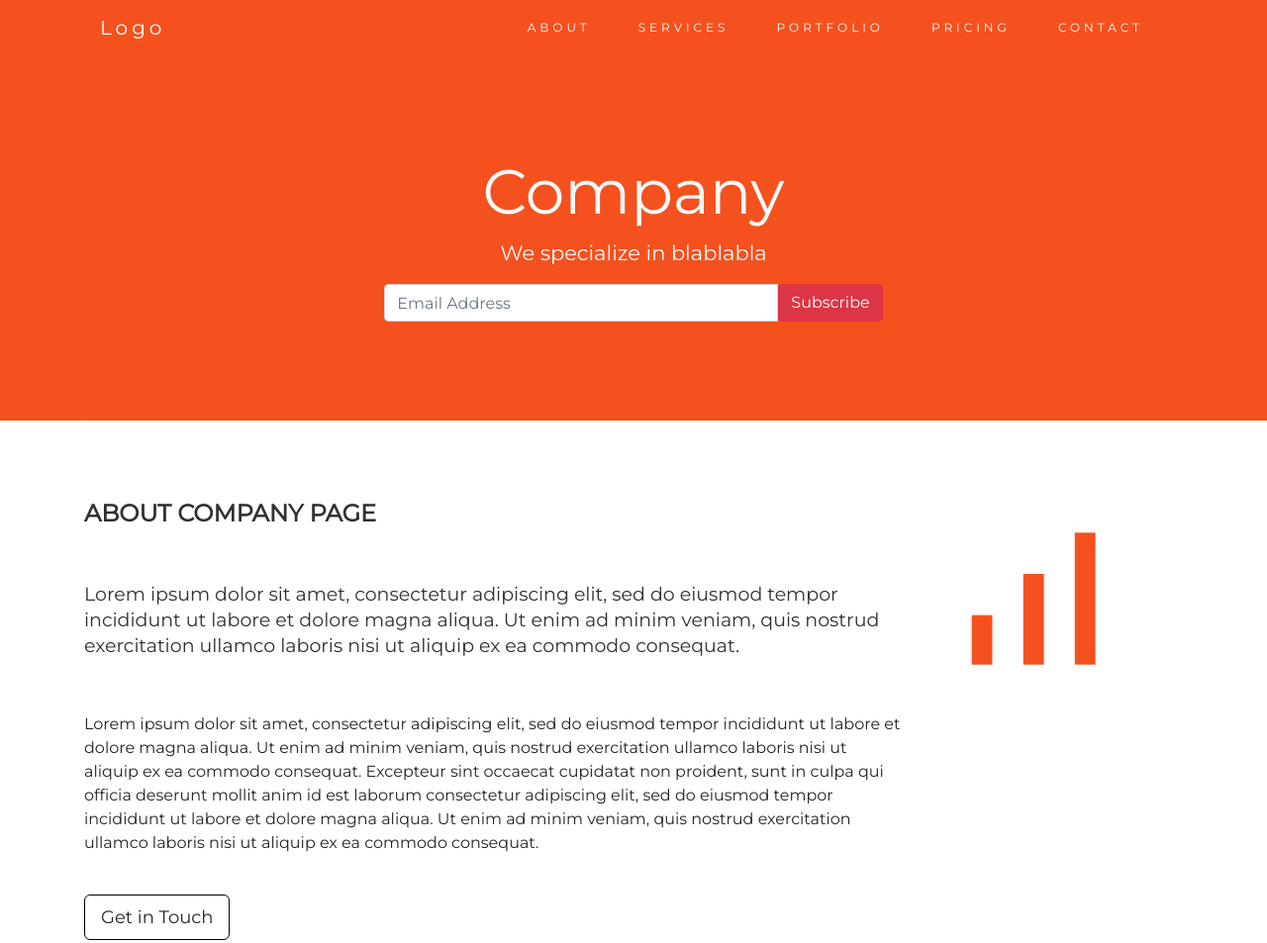
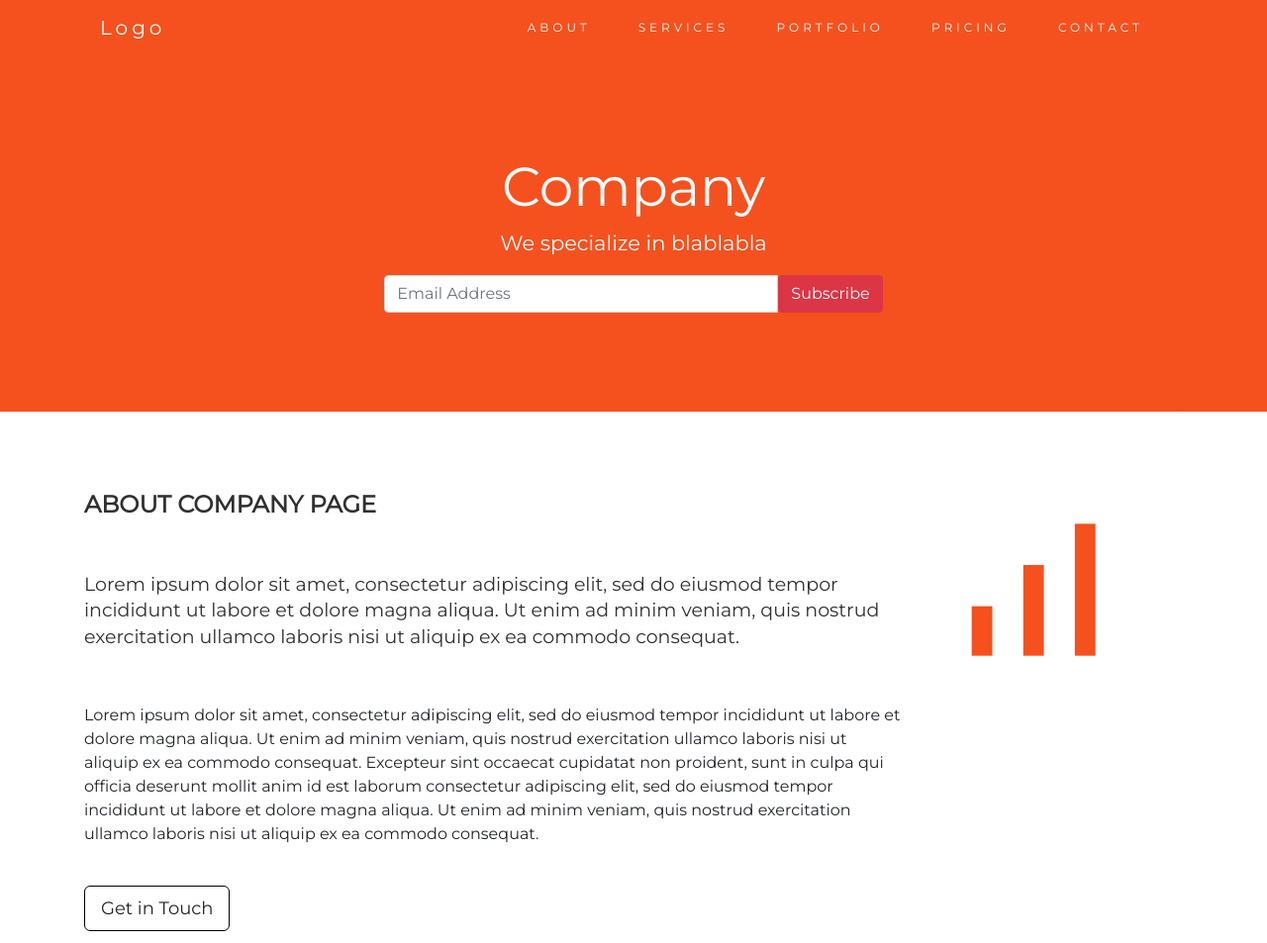
Before and after one commit to Amanwebdevlopment/Responsive-Bootstrap-Website, a plain HTML site: page index.html in a window 1280 px wide. Shown: the top 953 px of the page at 99% size. Drawn offline with nearby package versions, Linux system fonts and the light colour scheme.

Commit message:
Update style.css

```diff
--- a/style.css
+++ b/style.css
@@ -52,7 +52,7 @@ header{
     font-family: Montserrat, sans-serif;
 }
 .jumbotron h1{
-    font-size: 63px;
+    font-size: 55px;
 }
 .form-inline{
     justify-content: center;
```
